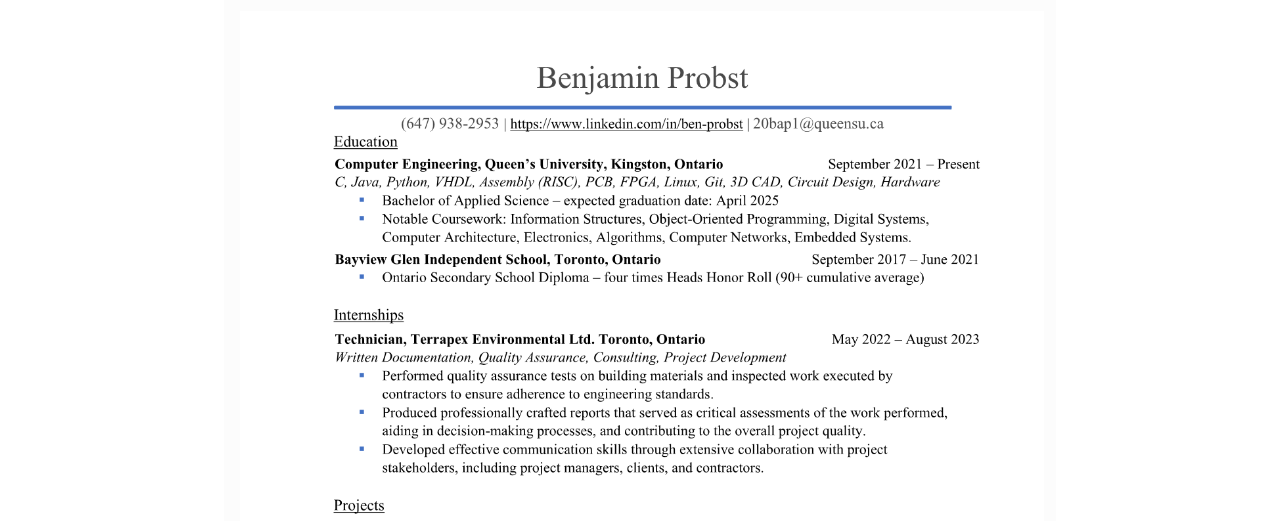
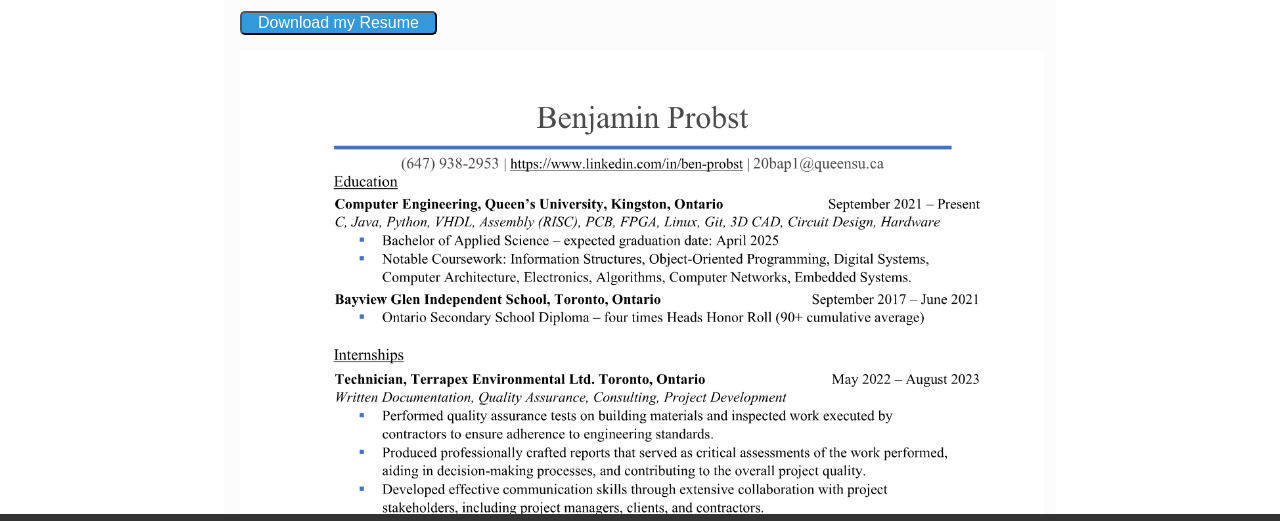
Before and after one commit to benprobst76/benprobst76.github.io, a plain HTML site: page src/pages/resume.html in a window 1280 px wide. Shown: the part 186-707 px from the top of the page. Drawn offline with Linux system fonts and the light colour scheme.

Commit message:
download resume button

```diff
--- a/src/pages/resume.html
+++ b/src/pages/resume.html
@@ -17,6 +17,11 @@
     </header>
 <div class="container">
     <h1>Resume</h1>
+    <button class="download-btn">
+        <a href="../files/Resume_Oct-24.pdf" download="Ben_Probst_Resume">
+            Download my Resume
+        </a>
+    </button>
     <img class="resume-image" src="../images/Resume.png">
 </div>
     <footer>
--- a/src/style.css
+++ b/src/style.css
@@ -8,6 +8,11 @@ header {
     top: 0;
     transition: top 0.3s;
 
+}
+a {
+    color: #fff;
+    text-decoration: none;
+    padding: 10px;
 }
 .sticky{
     top: -60px;
@@ -73,7 +78,18 @@ h3 {
     float: right;
     margin-left: 1rem;
 }
-
+.download-btn{
+    display: inline-block;
+    font-size: 16px;
+    text-align: center;
+    text-decoration: none;
+    background-color: #3498db;
+    color: #fff;
+    border-radius: 5px;
+    cursor: pointer;
+    margin-bottom: 1rem;
+    padding: auto;
+}
 .resume-image{
     object-fit: fill;
     width: auto;
```
Also changed, not shown: 1 other file.
